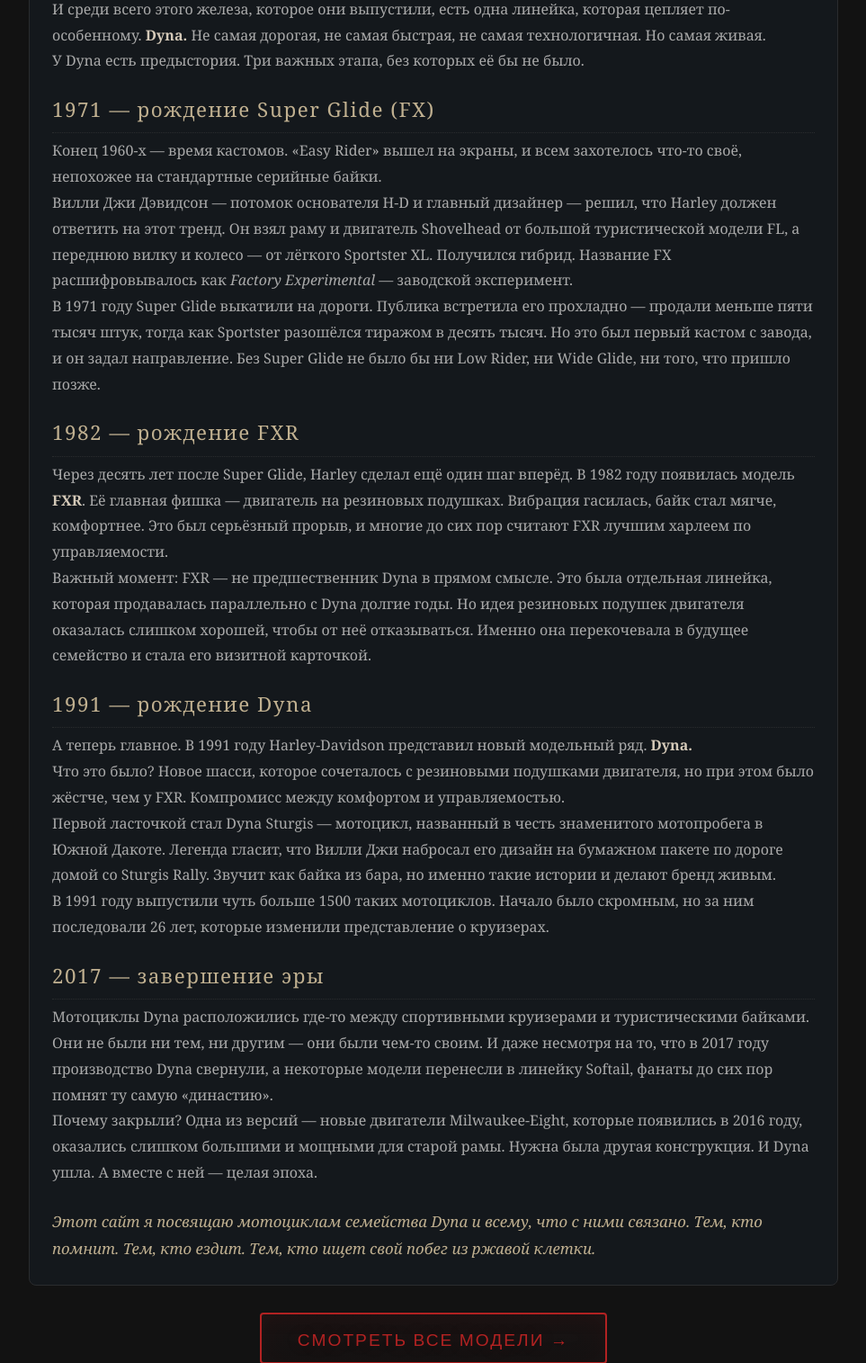
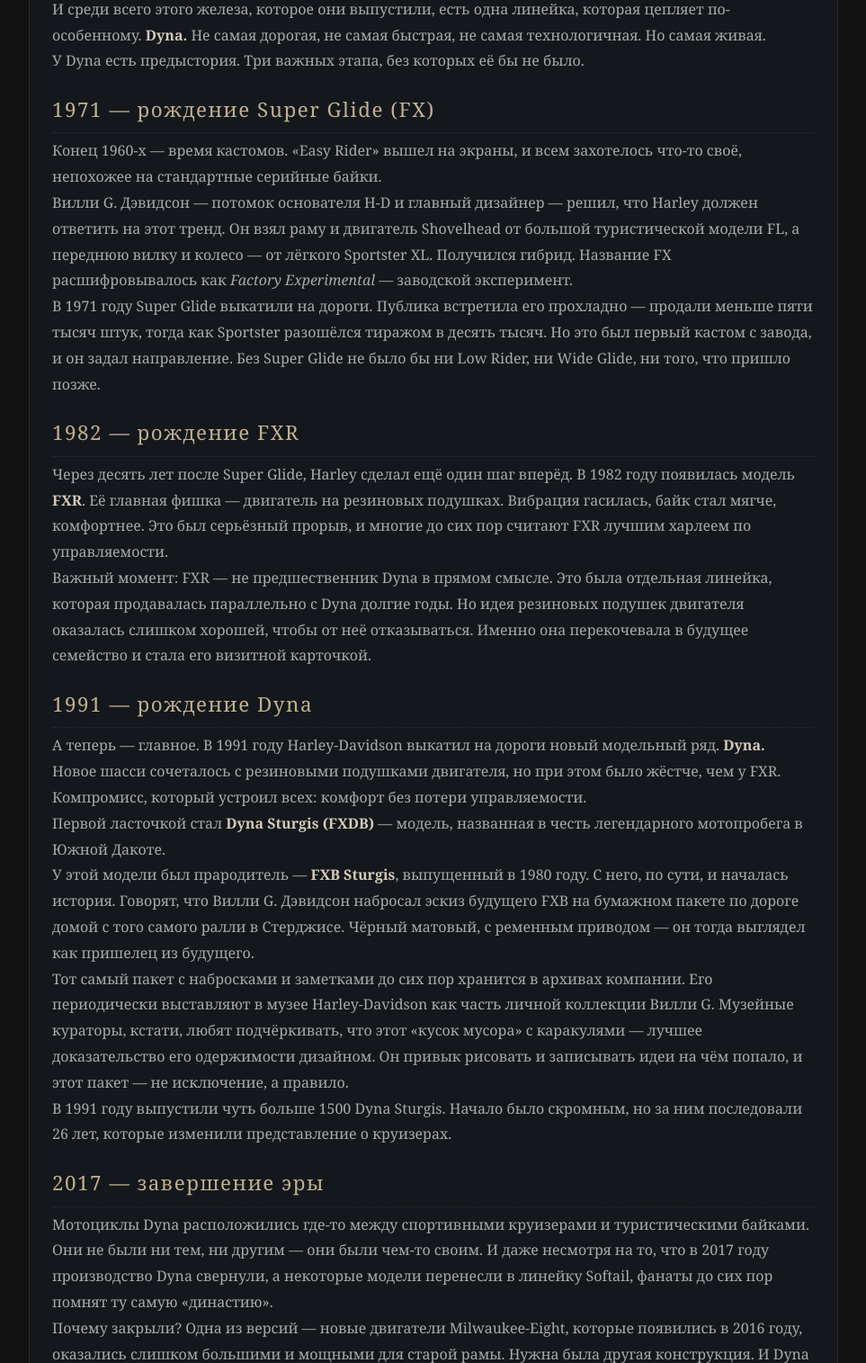
Before and after one commit to MADAO81/old-rebel, a Django app: page / in a window 1280 px wide. Shown: the part 1246-2761 px from the top of the page at 90% size, without its empty margins (158-1121 px from the left). Run offline with Django 5.2, Linux system fonts and the light colour scheme.

Commit message:
Update Dyna Sturgis history with FXB and Willie G. details

```diff
--- a/templates/index.html
+++ b/templates/index.html
@@ -161,7 +161,7 @@
                 что-то своё, непохожее на стандартные серийные байки.
             </p>
             <p style="margin: 0 0 0 0;">
-                Вилли Джи Дэвидсон — потомок основателя H-D и главный дизайнер — решил, что Harley
+                Вилли G. Дэвидсон — потомок основателя H-D и главный дизайнер — решил, что Harley
                 должен ответить на этот тренд. Он взял раму и двигатель Shovelhead от большой
                 туристической модели FL, а переднюю вилку и колесо — от лёгкого Sportster XL.
                 Получился гибрид. Название FX расшифровывалось как <em>Factory Experimental</em>
@@ -197,6 +197,7 @@
                 перекочевала в будущее семейство и стала его визитной карточкой.
             </p>
 
+            <!-- 1991 — Рождение Dyna (исправленный блок) -->
             <h4 style="
                 color: #c0b090;
                 font-family: 'Georgia', 'Times New Roman', serif;
@@ -208,22 +209,33 @@
                 padding-bottom: 5px;
             ">1991 — рождение Dyna</h4>
             <p style="margin: 0 0 0 0;">
-                А теперь главное. В 1991 году Harley-Davidson представил новый модельный ряд.
+                А теперь — главное. В 1991 году Harley-Davidson выкатил на дороги новый модельный ряд.
                 <strong style="color: #d4c9b8;">Dyna.</strong>
             </p>
             <p style="margin: 0 0 0 0;">
-                Что это было? Новое шасси, которое сочеталось с резиновыми подушками двигателя,
-                но при этом было жёстче, чем у FXR. Компромисс между комфортом и управляемостью.
+                Новое шасси сочеталось с резиновыми подушками двигателя, но при этом было жёстче, чем у FXR.
+                Компромисс, который устроил всех: комфорт без потери управляемости.
             </p>
             <p style="margin: 0 0 0 0;">
-                Первой ласточкой стал Dyna Sturgis — мотоцикл, названный в честь знаменитого
-                мотопробега в Южной Дакоте. Легенда гласит, что Вилли Джи набросал его дизайн
-                на бумажном пакете по дороге домой со Sturgis Rally. Звучит как байка из бара,
-                но именно такие истории и делают бренд живым.
+                Первой ласточкой стал <strong style="color: #d4c9b8;">Dyna Sturgis (FXDB)</strong> — модель, названная
+                в честь легендарного мотопробега в Южной Дакоте.
             </p>
             <p style="margin: 0 0 0 0;">
-                В 1991 году выпустили чуть больше 1500 таких мотоциклов. Начало было скромным,
-                но за ним последовали 26 лет, которые изменили представление о круизерах.
+                У этой модели был прародитель — <strong style="color: #d4c9b8;">FXB Sturgis</strong>, выпущенный
+                в 1980 году. С него, по сути, и началась история. Говорят, что Вилли G. Дэвидсон набросал эскиз
+                будущего FXB на бумажном пакете по дороге домой с того самого ралли в Стерджисе. Чёрный матовый,
+                с ременным приводом — он тогда выглядел как пришелец из будущего.
+            </p>
+            <p style="margin: 0 0 0 0;">
+                Тот самый пакет с набросками и заметками до сих пор хранится в архивах компании.
+                Его периодически выставляют в музее Harley-Davidson как часть личной коллекции Вилли G.
+                Музейные кураторы, кстати, любят подчёркивать, что этот «кусок мусора» с каракулями —
+                лучшее доказательство его одержимости дизайном. Он привык рисовать и записывать идеи
+                на чём попало, и этот пакет — не исключение, а правило.
+            </p>
+            <p style="margin: 0 0 0 0;">
+                В 1991 году выпустили чуть больше 1500 Dyna Sturgis. Начало было скромным, но за ним последовали
+                26 лет, которые изменили представление о круизерах.
             </p>
 
             <h4 style="
```
